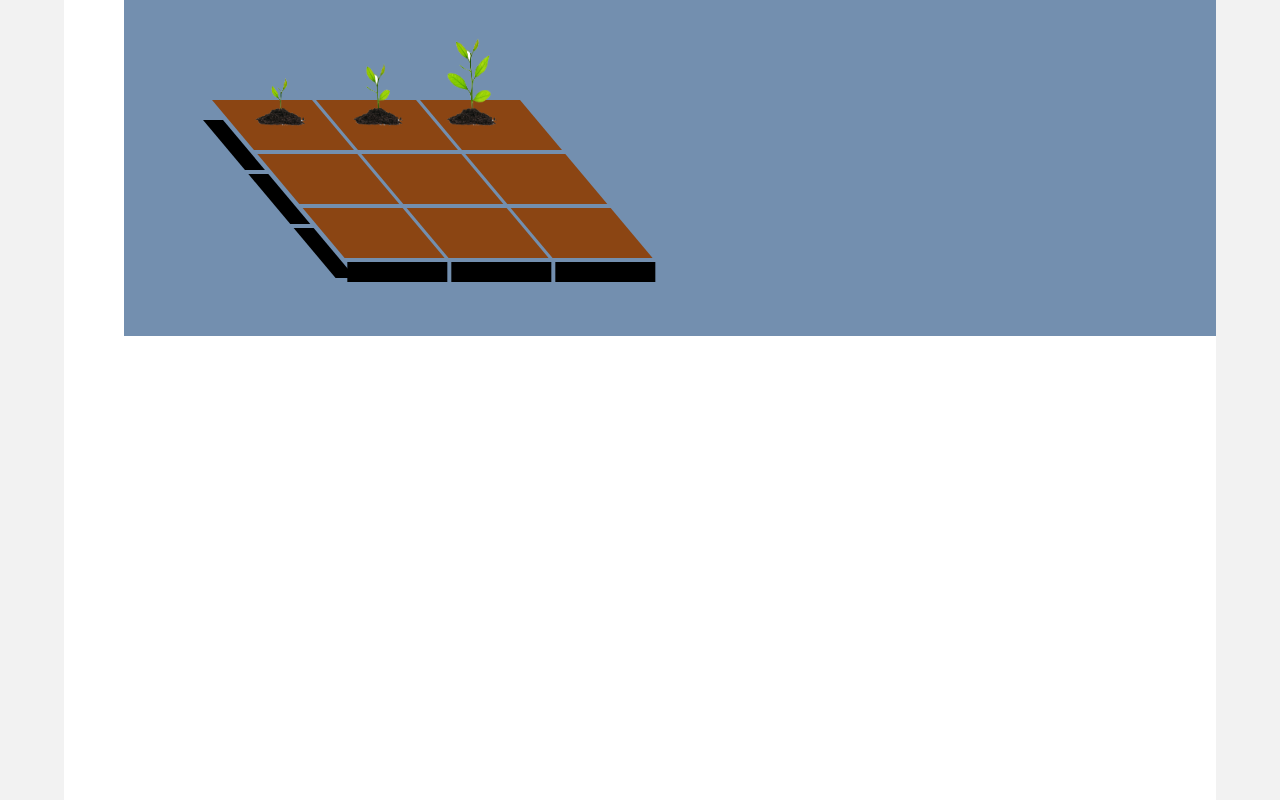
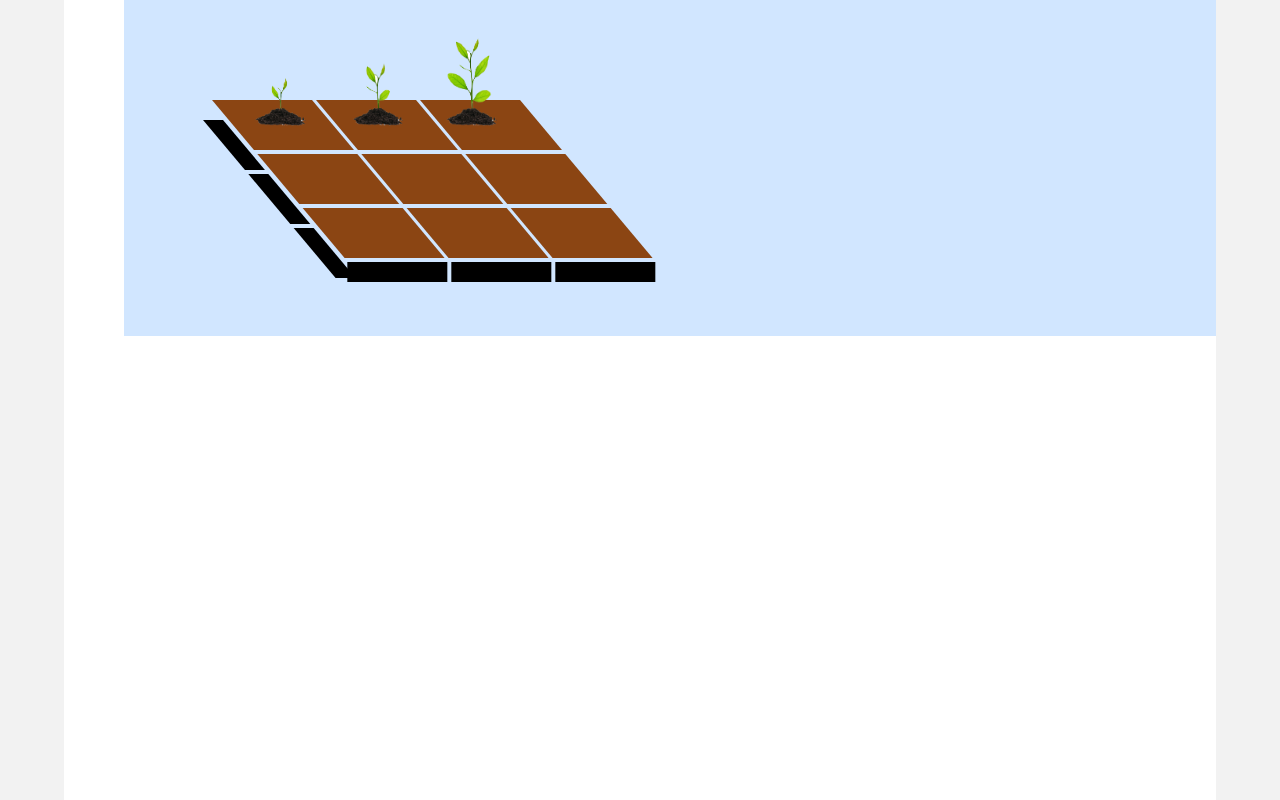
Before and after one commit to Gauthierflichy/PlanToGether, a plain HTML site: page index.html in a window 1280 px wide. Drawn offline with Linux system fonts and the light colour scheme.

Commit message:
mise à jour du premier potager

```diff
--- a/style.css
+++ b/style.css
@@ -19,7 +19,7 @@ body{
 
 .potager{
     margin-left:60px;
-    background: #738faf;
+    background: #d1e6ff;
 }
 
 .ligne{
```
